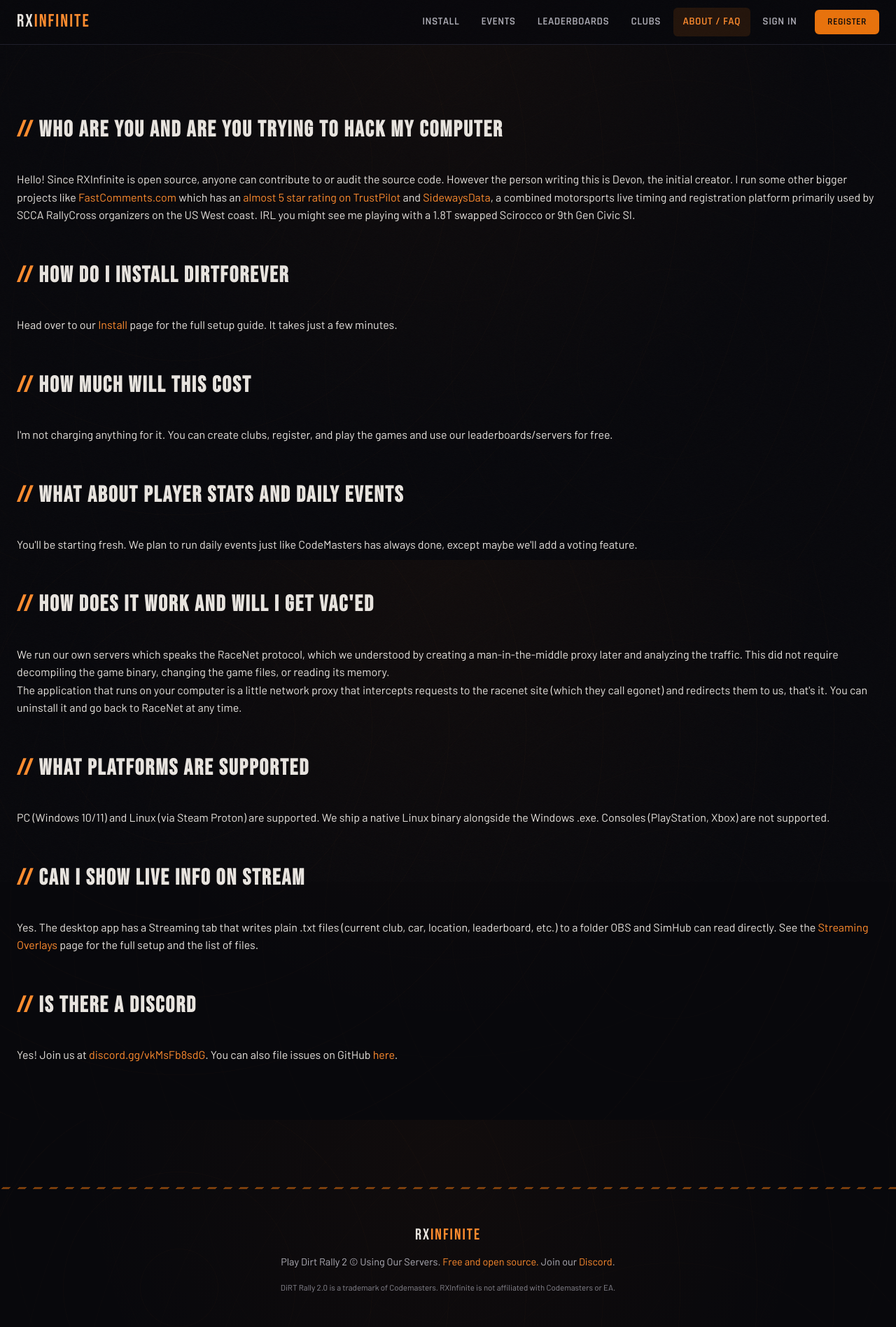
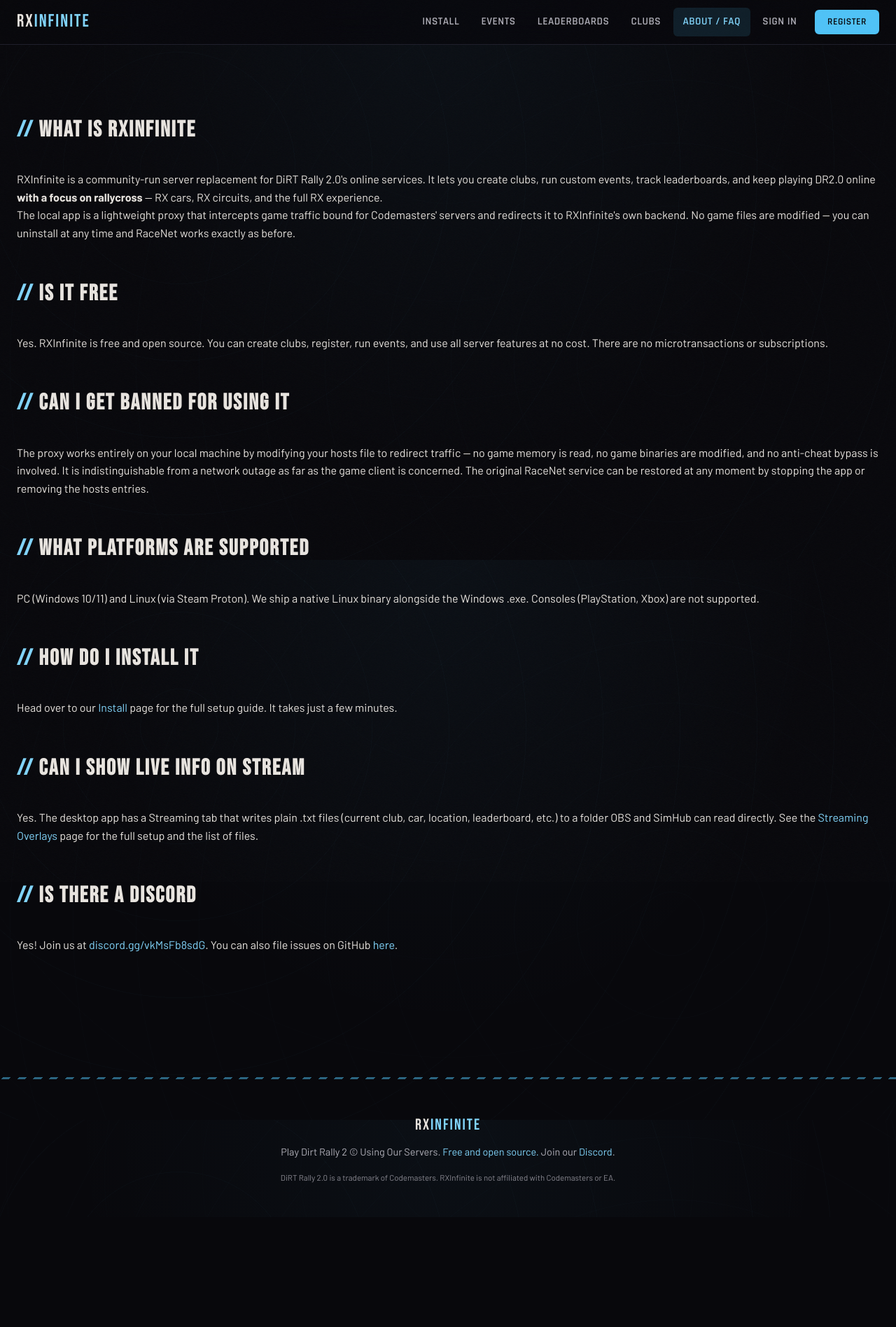
Before and after one commit to FrigidKingX1/rxinfinite, a Flask app: page /about in a window 1280 px wide. Shown: the whole page at 70% size. After the commit the page ends 1739 px from the top, so only its background shows below. Run offline with Flask 3, Linux system fonts and the light colour scheme; some libraries are stand-ins or nearby versions.

Commit message:
Rebrand to black & ice blue color scheme
- Change all accent colors from orange (#E8720C) to ice blue (#4FC3F7)
- Update logo SVG gradient to match
- Rewrite About/FAQ page for RXInfinite (rallycross focus)
- Fix GitHub links to FrigidKingX1/rxinfinite
- Fix DirtForever -> RXInfinite in hosts entries on install page
- Auto-verify email registration when SMTP not configured

```diff
--- a/web/server.py
+++ b/web/server.py
@@ -1591,10 +1591,16 @@ def register_post() -> Response:
         return redirect(url_for('register'))
 
     user = create_user(username, email, password, country=country)
-    send_verification_email(user)
-    session['username'] = username
-    flash('Account created! Check your email to verify your address.', 'success')
-    return redirect(url_for('verify_prompt'))
+    if SMTP_HOST:
+        send_verification_email(user)
+        flash('Account created! Check your email to verify your address.', 'success')
+        return redirect(url_for('verify_prompt'))
+    else:
+        user['email_verified'] = True
+        user['verify_token'] = None
+        save_user(user)
+        flash('Account created! (SMTP not configured — email auto-verified)', 'success')
+        return redirect(url_for('dashboard'))
 
 
 @app.route('/verify/resend', methods=['POST'])
--- a/web/static/style.css
+++ b/web/static/style.css
@@ -1,4 +1,4 @@
-/* ─── RXInfinite ─── Rallycross Service Park at Night ─── */
+/* ─── RXInfinite ─── Black & Ice Blue ─── */
 
 :root {
     --bg-deep:      #08080C;
@@ -9,10 +9,10 @@
     --border:       #2A2A36;
     --border-light: #1E1E2A;
 
-    --accent:       #E8720C;
-    --accent-bright:#FF8C2E;
-    --accent-dim:   rgba(232, 114, 12, 0.12);
-    --accent-glow:  rgba(232, 114, 12, 0.25);
+    --accent:       #4FC3F7;
+    --accent-bright:#81D4FA;
+    --accent-dim:   rgba(79, 195, 247, 0.12);
+    --accent-glow:  rgba(79, 195, 247, 0.25);
 
     --text:         #E8E4DF;
     --text-muted:   #B0AFB8;
@@ -56,10 +56,10 @@ body {
     line-height: 1.6;
     min-height: 100vh;
     background-image:
-        repeating-radial-gradient(circle at 20% 30%, transparent 0px, transparent 55px, rgba(232,114,12,0.018) 55px, rgba(232,114,12,0.018) 56px, transparent 56px, transparent 110px),
-        repeating-radial-gradient(circle at 75% 65%, transparent 0px, transparent 45px, rgba(232,114,12,0.012) 45px, rgba(232,114,12,0.012) 46px, transparent 46px, transparent 90px),
-        repeating-radial-gradient(circle at 50% 10%, transparent 0px, transparent 70px, rgba(232,114,12,0.008) 70px, rgba(232,114,12,0.008) 71px, transparent 71px, transparent 140px),
-        radial-gradient(ellipse at 50% 0%, rgba(232,114,12,0.04) 0%, transparent 60%);
+        repeating-radial-gradient(circle at 20% 30%, transparent 0px, transparent 55px, rgba(79,195,247,0.018) 55px, rgba(79,195,247,0.018) 56px, transparent 56px, transparent 110px),
+        repeating-radial-gradient(circle at 75% 65%, transparent 0px, transparent 45px, rgba(79,195,247,0.012) 45px, rgba(79,195,247,0.012) 46px, transparent 46px, transparent 90px),
+        repeating-radial-gradient(circle at 50% 10%, transparent 0px, transparent 70px, rgba(79,195,247,0.008) 70px, rgba(79,195,247,0.008) 71px, transparent 71px, transparent 140px),
+        radial-gradient(ellipse at 50% 0%, rgba(79,195,247,0.04) 0%, transparent 60%);
     background-attachment: fixed;
 }
 
@@ -253,7 +253,7 @@ button { cursor: pointer; font-family: inherit; }
     background: var(--accent-bright);
     border-color: var(--accent-bright);
     color: var(--bg-deep);
-    box-shadow: 0 0 20px var(--accent-glow), 0 0 40px rgba(232,114,12,0.1);
+    box-shadow: 0 0 20px var(--accent-glow), 0 0 40px rgba(79,195,247,0.1);
 }
 
 .btn-ghost {
@@ -493,9 +493,9 @@ button { cursor: pointer; font-family: inherit; }
     position: absolute;
     inset: 0;
     background-image:
-        repeating-radial-gradient(circle at 25% 35%, transparent 0, transparent 80px, rgba(232,114,12,0.035) 80px, rgba(232,114,12,0.035) 81px, transparent 81px, transparent 160px),
-        repeating-radial-gradient(circle at 65% 55%, transparent 0, transparent 60px, rgba(232,114,12,0.025) 60px, rgba(232,114,12,0.025) 61px, transparent 61px, transparent 120px),
-        repeating-radial-gradient(circle at 80% 20%, transparent 0, transparent 100px, rgba(232,114,12,0.02) 100px, rgba(232,114,12,0.02) 101px, transparent 101px, transparent 200px);
+        repeating-radial-gradient(circle at 25% 35%, transparent 0, transparent 80px, rgba(79,195,247,0.035) 80px, rgba(79,195,247,0.035) 81px, transparent 81px, transparent 160px),
+        repeating-radial-gradient(circle at 65% 55%, transparent 0, transparent 60px, rgba(79,195,247,0.025) 60px, rgba(79,195,247,0.025) 61px, transparent 61px, transparent 120px),
+        repeating-radial-gradient(circle at 80% 20%, transparent 0, transparent 100px, rgba(79,195,247,0.02) 100px, rgba(79,195,247,0.02) 101px, transparent 101px, transparent 200px);
     opacity: 1;
 }
 
@@ -591,7 +591,7 @@ button { cursor: pointer; font-family: inherit; }
     color: var(--accent);
     letter-spacing: 8px;
     animation: heroSlideLeft .7s .5s ease-out forwards;
-    text-shadow: 0 0 60px rgba(232,114,12,0.3), 0 0 120px rgba(232,114,12,0.1);
+    text-shadow: 0 0 60px rgba(79,195,247,0.3), 0 0 120px rgba(79,195,247,0.1);
 }
 
 .hero-subtitle {
@@ -662,7 +662,7 @@ button { cursor: pointer; font-family: inherit; }
     padding: 2.5rem 0 1.5rem;
     border-bottom: 1px solid var(--border-light);
     margin-bottom: 2rem;
-    background: linear-gradient(180deg, rgba(232,114,12,0.03), transparent);
+    background: linear-gradient(180deg, rgba(79,195,247,0.03), transparent);
 }
 
 .page-header-content {
@@ -934,7 +934,7 @@ button { cursor: pointer; font-family: inherit; }
 
 .badge-daily    { background: rgba(34,197,94,0.15); color: var(--green); }
 .badge-weekly   { background: rgba(168,85,247,0.15); color: var(--purple); }
-.badge-monthly  { background: rgba(232,114,12,0.15); color: var(--accent-bright); }
+.badge-monthly  { background: rgba(79,195,247,0.15); color: var(--accent-bright); }
 .badge-official { background: rgba(251,191,36,0.18); color: #fbbf24; }
 
 .badge-xs { font-size: .6rem; padding: .15rem .4rem; }
@@ -1208,11 +1208,11 @@ th.lb-stage-time, td.lb-stage-time { width: 95px; text-align: right; font-size:
 }
 .lb-mode.active {
     background:
-        linear-gradient(135deg, rgba(232,114,12,0.18) 0%, rgba(232,114,12,0.04) 70%),
+        linear-gradient(135deg, rgba(79,195,247,0.18) 0%, rgba(79,195,247,0.04) 70%),
         var(--bg-card);
     border-color: var(--accent);
     color: var(--text);
-    box-shadow: 0 10px 32px rgba(232,114,12,0.10);
+    box-shadow: 0 10px 32px rgba(79,195,247,0.10);
 }
 
 .lb-mode-num {
--- a/web/templates/about.html
+++ b/web/templates/about.html
@@ -7,45 +7,36 @@
 </style>
 <section class="section about-section" style="padding-top: 6rem;">
     <div class="container">
-        <h1 class="section-title"><span class="accent">//</span> WHO ARE YOU AND ARE YOU TRYING TO HACK MY COMPUTER</h1>
+        <h1 class="section-title"><span class="accent">//</span> WHAT IS RXINFINITE</h1>
         <p>
-            Hello! Since RXInfinite is open source, anyone can contribute to or audit the source code. However the person writing this
-            is Devon, the initial creator. I run some other bigger projects like <a href="https://fastcomments.com">FastComments.com</a> which
-            has an <a href="https://www.trustpilot.com/review/fastcomments.com" target="_blank">almost 5 star rating on TrustPilot</a> and <a href="https://sidewaysdata.com/" target="_blank">SidewaysData</a>, a combined motorsports live timing and registration platform primarily used by SCCA RallyCross organizers on the US West coast. IRL you might see me playing with a 1.8T swapped Scirocco or 9th Gen Civic SI.
+            RXInfinite is a community-run server replacement for DiRT Rally 2.0's online services. It lets you create clubs, run custom events, track leaderboards, and keep playing DR2.0 online <strong>with a focus on rallycross</strong> &mdash; RX cars, RX circuits, and the full RX experience.
+        </p>
+        <p>
+            The local app is a lightweight proxy that intercepts game traffic bound for Codemasters' servers and redirects it to RXInfinite's own backend. No game files are modified &mdash; you can uninstall at any time and RaceNet works exactly as before.
         </p>
     </div>
     <div class="container">
-        <h1 class="section-title"><span class="accent">//</span> HOW DO I INSTALL DIRTFOREVER</h1>
+        <h1 class="section-title"><span class="accent">//</span> IS IT FREE</h1>
         <p>
-            Head over to our <a href="/install">Install</a> page for the full setup guide. It takes just a few minutes.
+            Yes. RXInfinite is free and open source. You can create clubs, register, run events, and use all server features at no cost. There are no microtransactions or subscriptions.
         </p>
     </div>
     <div class="container">
-        <h1 class="section-title"><span class="accent">//</span> HOW MUCH WILL THIS COST</h1>
+        <h1 class="section-title"><span class="accent">//</span> CAN I GET BANNED FOR USING IT</h1>
         <p>
-            I'm not charging anything for it. You can create clubs, register, and play the games and use our leaderboards/servers for free.
-        </p>
-    </div>
-    <div class="container">
-        <h1 class="section-title"><span class="accent">//</span> WHAT ABOUT PLAYER STATS AND DAILY EVENTS</h1>
-        <p>
-            You'll be starting fresh. We plan to run daily events just like CodeMasters has always done, except maybe we'll add a voting feature.
-        </p>
-    </div>
-    <div class="container">
-        <h1 class="section-title"><span class="accent">//</span> HOW DOES IT WORK AND WILL I GET VAC'ED</h1>
-        <p>
-            We run our own servers which speaks the RaceNet protocol, which we understood by creating a man-in-the-middle proxy later and
-            analyzing the traffic. This did not require decompiling the game binary, changing the game files, or reading its memory.
-        </p>
-        <p>
-            The application that runs on your computer is a little network proxy that intercepts requests to the racenet site (which they call egonet) and redirects them to us, that's it. You can uninstall it and go back to RaceNet at any time.
+            The proxy works entirely on your local machine by modifying your hosts file to redirect traffic &mdash; no game memory is read, no game binaries are modified, and no anti-cheat bypass is involved. It is indistinguishable from a network outage as far as the game client is concerned. The original RaceNet service can be restored at any moment by stopping the app or removing the hosts entries.
         </p>
     </div>
     <div class="container">
         <h1 class="section-title"><span class="accent">//</span> WHAT PLATFORMS ARE SUPPORTED</h1>
         <p>
-            PC (Windows 10/11) and Linux (via Steam Proton) are supported. We ship a native Linux binary alongside the Windows .exe. Consoles (PlayStation, Xbox) are not supported.
+            PC (Windows 10/11) and Linux (via Steam Proton). We ship a native Linux binary alongside the Windows .exe. Consoles (PlayStation, Xbox) are not supported.
+        </p>
+    </div>
+    <div class="container">
+        <h1 class="section-title"><span class="accent">//</span> HOW DO I INSTALL IT</h1>
+        <p>
+            Head over to our <a href="/install">Install</a> page for the full setup guide. It takes just a few minutes.
         </p>
     </div>
     <div class="container">
@@ -57,7 +48,7 @@
     <div class="container">
         <h1 class="section-title"><span class="accent">//</span> IS THERE A DISCORD</h1>
         <p>
-            Yes! Join us at <a href="https://discord.gg/vkMsFb8sdG" target="_blank">discord.gg/vkMsFb8sdG</a>. You can also file issues on GitHub <a href="https://github.com/winrid/rxinfinite/issues" target="_blank">here</a>.
+            Yes! Join us at <a href="https://discord.gg/vkMsFb8sdG" target="_blank">discord.gg/vkMsFb8sdG</a>. You can also file issues on GitHub <a href="https://github.com/FrigidKingX1/rxinfinite/issues" target="_blank">here</a>.
         </p>
     </div>
 </section>
--- a/web/templates/base.html
+++ b/web/templates/base.html
@@ -78,7 +78,7 @@
         <div class="stripe-divider"></div>
         <div class="footer-inner">
             <div class="footer-brand">RX<span class="accent">INFINITE</span></div>
-            <p class="footer-text">Play Dirt Rally 2 &copy; Using Our Servers. <a href="https://github.com/winrid/rxinfinite">Free and open source.</a> Join our <a href="https://discord.gg/vkMsFb8sdG" target="_blank">Discord</a>.</p>
+            <p class="footer-text">Play Dirt Rally 2 &copy; Using Our Servers. <a href="https://github.com/FrigidKingX1/rxinfinite">Free and open source.</a> Join our <a href="https://discord.gg/vkMsFb8sdG" target="_blank">Discord</a>.</p>
             <p class="footer-sub">DiRT Rally 2.0 is a trademark of Codemasters. RXInfinite is not affiliated with Codemasters or EA.</p>
         </div>
     </footer>
```
Also changed, not shown: web/templates/install.html (+9 -9 lines), web/static/logo.svg.
